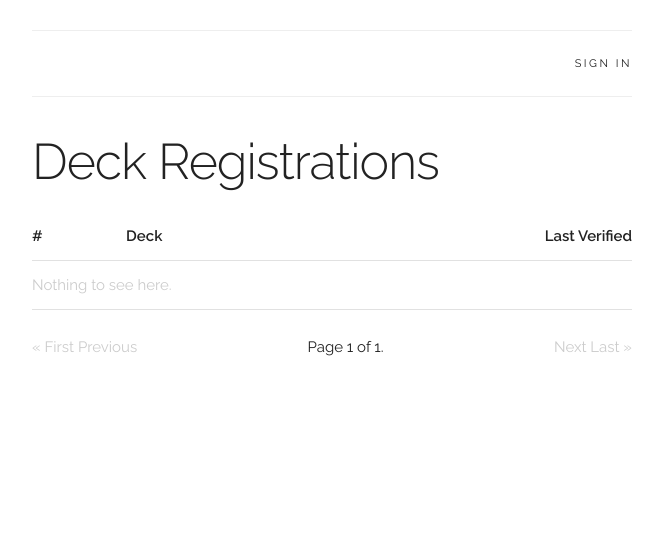
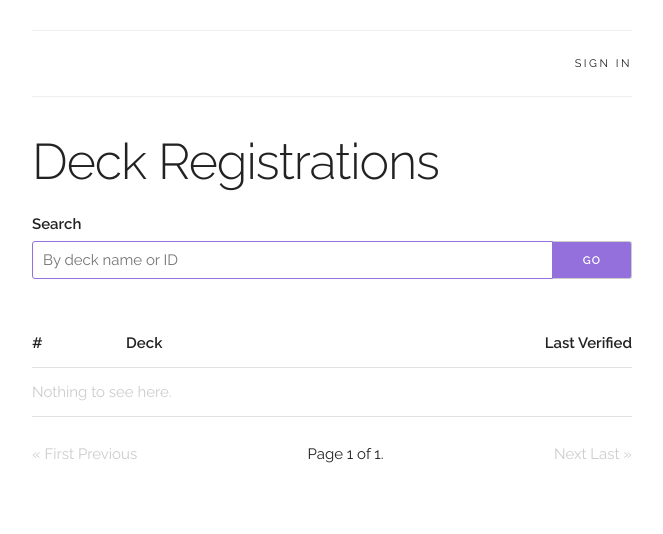
Before and after one commit to jtrussell/sloppy-labwork, a Django app: page /register/ in a window 1280 px wide. Shown: the top 534 px of the page, without its empty margins (308-971 px from the left). Run offline with Django 3.2, Linux system fonts and the light colour scheme; data that the repository does not hold is empty.

Commit message:
Add filtering for register

```diff
--- a/register/templates/register/page-list.html
+++ b/register/templates/register/page-list.html
@@ -8,6 +8,16 @@
   <a href="{% url 'register-add' %}">Register a deck you own.</a>
 </div>
 {% endif %}
+
+<form>
+  <label for="f">Search</label>
+  <div class="input-with-button-group">
+    <input autofocus value="{{request.GET.f}}" id="f" name="f" class="u-full-width" type="text" placeholder="By deck name or ID" />
+    <button type="submit" class="button-primary">
+      Go
+    </button>
+  </div>
+</form>
 
 <table>
   <thead>
--- a/register/views.py
+++ b/register/views.py
@@ -22,12 +22,17 @@ class RegisterList(generic.ListView):
     paginate_by = 20
 
     def get_queryset(self):
+        qs = DeckRegistration.objects.all()
+        f = self.request.GET.get('f')
+        if f:
+            qs = qs.filter(Q(deck__name__icontains=f)
+                           | Q(deck__id__icontains=f))
         if self.request.user.is_authenticated:
-            return DeckRegistration.objects.filter(
-                Q(has_photo_verification=1) | Q(user=self.request.user)
-            ).order_by('-verified_on')
+            qs = qs.filter(Q(has_photo_verification=1)
+                           | Q(user=self.request.user))
         else:
-            return DeckRegistration.objects.filter(has_photo_verification=1).order_by('-verified_on')
+            qs = qs.filter(has_photo_verification=1)
+        return qs.order_by('-verified_on')
 
 
 class RegisterDetail(generic.DetailView):
--- a/static/css/main.css
+++ b/static/css/main.css
@@ -21,6 +21,22 @@ section + section {
 
 input:disabled {
   color: #ccc;
+}
+
+.input-with-button-group {
+  display: flex;
+}
+
+.input-with-button-group input {
+  border-top-right-radius: 0;
+  border-bottom-right-radius: 0;
+}
+
+.input-with-button-group button {
+  border: 1px solid #ccc;
+  border-left: none;
+  border-top-left-radius: 0;
+  border-bottom-left-radius: 0;
 }
 
 /* helptext is built in to Django forms */
```
